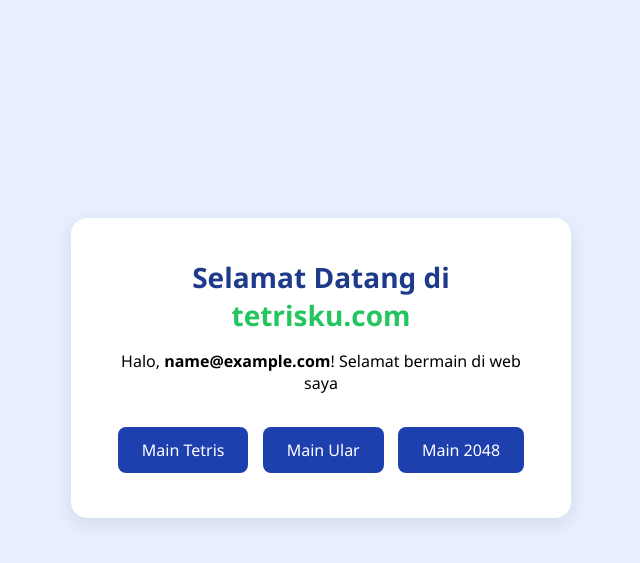
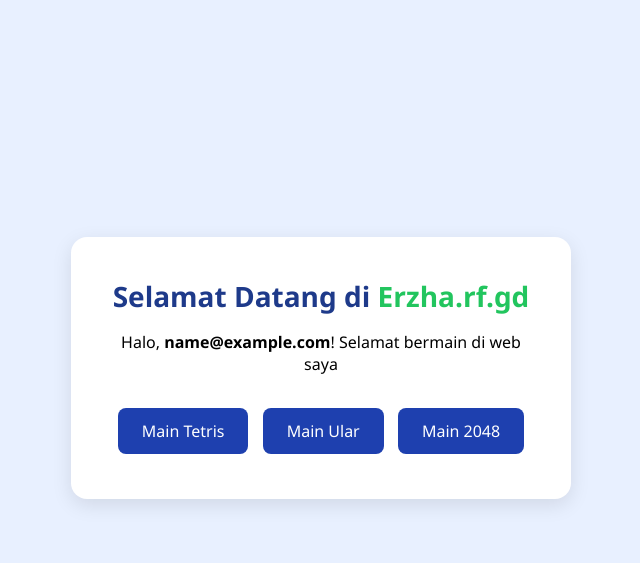
Before and after one commit to Erzhass/tetris-web, a PHP site: page / in a window 1280 px wide. Shown: the part 65-628 px from the top of the page, without its empty margins (319-959 px from the left). Run offline with PHP 8.4, Linux system fonts and the light colour scheme; the visitor is signed in with stand-in values (Sample User, id 1).

Commit message:
perubahan index.php

```diff
--- a/index.php
+++ b/index.php
@@ -140,7 +140,7 @@ $email = htmlspecialchars($_SESSION['email']);
     <!-- Konten -->
     <div class="container">
         <div class="content-box">
-            <h1>Selamat Datang di <span>tetrisku.com</span></h1>
+            <h1>Selamat Datang di <span>Erzha.rf.gd</span></h1>
             <p>Halo, <strong><?= $email ?></strong>! Selamat bermain di web saya</p>
             <a href="game.php" class="btn">Main Tetris</a>
             <a href="game1.php" class="btn">Main Ular</a>
```
